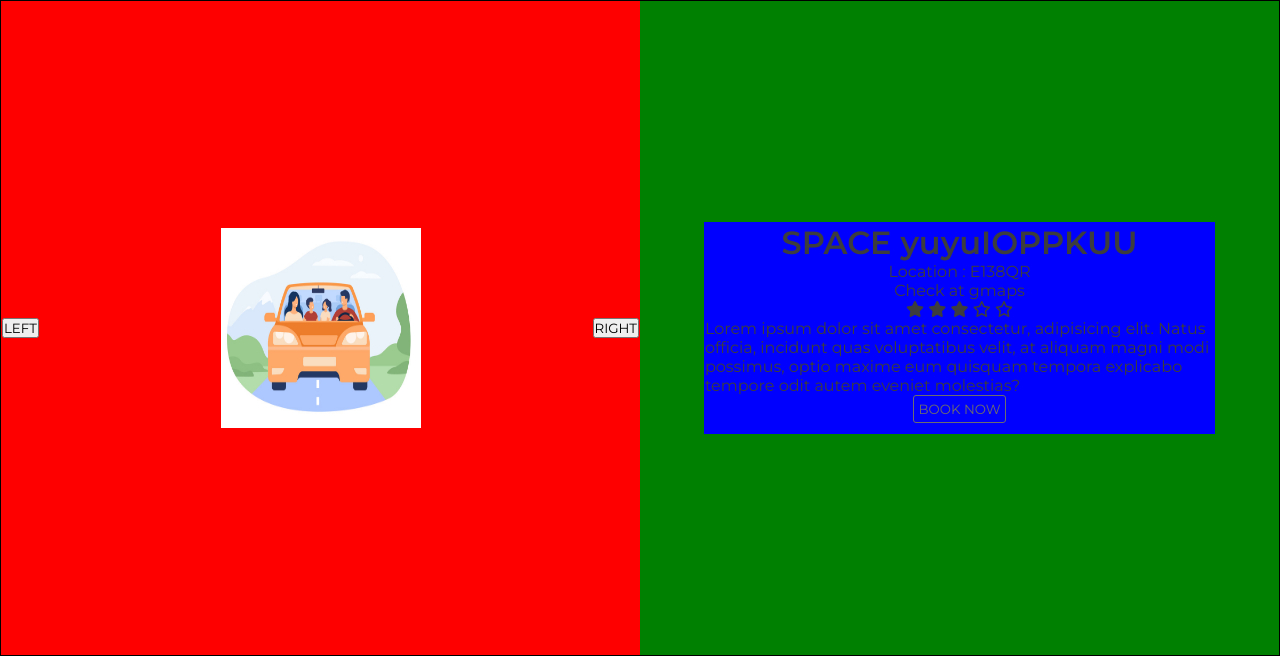
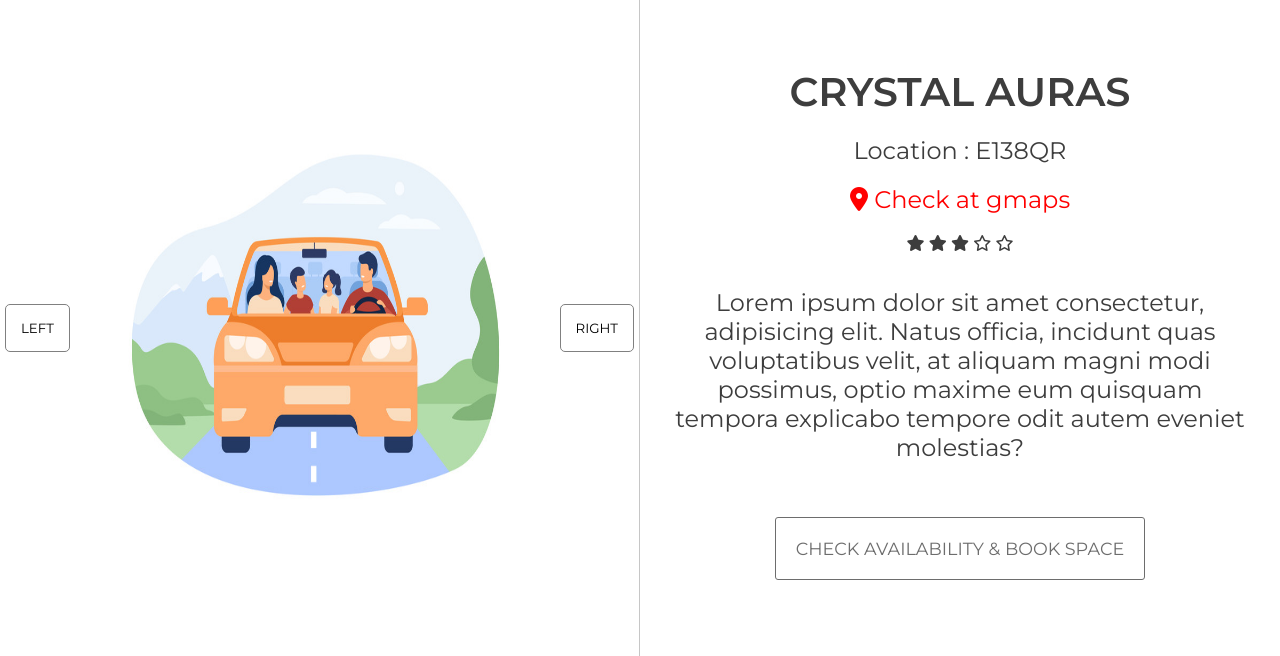
Before and after one commit to ArjunYes/spareParkPHP, a PHP site: page /single_space.php in a window 1280 px wide. Shown: the part 144-800 px from the top of the page. Run offline with PHP 8.4, Linux system fonts and the light colour scheme.

Commit message:
Updates on single space

```diff
--- a/main.css
+++ b/main.css
@@ -502,42 +502,76 @@ body {
   height: 200px;
 }
 
+.gmaps {
+  color: red;
+  cursor: pointer;
+}
+
 .space_info {
   min-height: 82vh;
-  border: 1px solid black;
   height: 221px;
   display: grid;
   grid-template-columns: repeat(2, 1fr);
-  background-color: green;
+}
+.space_info p {
+  font-size: 1.5rem;
+  text-align: center;
 }
 .space_info .space_image {
   position: relative;
   display: flex;
   align-items: center;
   justify-content: center;
-  background-color: red;
-  border: 1px solid red;
+  border-right: 1px solid rgb(198, 198, 198);
 }
 .space_info .space_image img {
-  height: 200px;
-  width: 200px;
+  height: 400px;
+  width: 400px;
 }
 .space_info .space_image .nav_btn {
   position: absolute;
+  border: none;
+  background-color: transparent;
+  border: 1px solid gray;
+  padding: 15px;
+  border-radius: 5px;
+  cursor: pointer;
+}
+.space_info .space_image .nav_btn:hover {
+  background-color: #6d6d6d;
+  color: white;
+  cursor: pointer;
+  transition: ease-in-out all 0.2s;
 }
 .space_info .space_image .nav_left {
-  left: 0;
+  left: 5;
 }
 .space_info .space_image .nav_right {
-  right: 0;
+  right: 5;
 }
 .space_info .space_detail {
   display: flex;
   align-items: center;
   flex-direction: column;
-  width: 80%;
+  width: 90%;
   margin: auto;
   justify-content: center;
-  background-color: blue;
-  border: 1px solid blue;
+}
+.space_info .detail_margin {
+  margin-top: 10px;
+  margin-bottom: 10px;
+}
+.space_info .space_title {
+  font-size: 2.5rem;
+  text-align: center;
+}
+.space_info .extra_pad {
+  font-size: 1.1rem;
+  padding: 20px;
+  margin-top: 30px;
+  margin-bottom: 20px;
+}
+.space_info .desc {
+  margin-top: 25px;
+  margin-bottom: 25px;
 }/*# sourceMappingURL=main.css.map */
--- a/main.scss
+++ b/main.scss
@@ -612,46 +612,93 @@ body {
 }
 
 
+.gmaps{
+    color: red;
+    cursor: pointer;
+}
 .space_info{
 
     min-height: 82vh;
-    border: 1px solid black;
+    // border: 1px solid black;
     height: 221px;
     display: grid;
     grid-template-columns: repeat(2,1fr);
-    background-color: green;
-
+    // background-color: green;
+    p{
+        font-size: 1.5rem;
+        text-align: center;
+    }
 
     .space_image{
         position: relative;
         display: flex;
         align-items: center;
         justify-content: center;
-        background-color: red;
-        border : 1px solid red;
+        // background-color: red;
+        border-right : 1px solid rgb(198, 198, 198);
+        // box-shadow: rgba(0, 0, 0, 0.24)  8px;
+
         img{
-            height: 200px;
-            width: 200px;
+            height: 400px;
+            width: 400px;
         }
+
+
         .nav_btn{
             position: absolute;
+            border: none;
+            background-color: transparent;
+            border: 1px solid gray;
+            padding: 15px;
+            border-radius: 5px;
+            cursor: pointer;
+
+            &:hover {
+                background-color: #6d6d6d;
+                color: white;
+                cursor: pointer;
+                transition: ease-in-out all .2s
+            }
+
         }
         .nav_left{
-            left: 0;
+            left: 5;
         }
         .nav_right{
-            right: 0;
+            right: 5;
         }
 
     }
+
     .space_detail{
         display: flex;
         align-items: center;
         flex-direction: column;
-        width: 80%;
+        width: 90%;
         margin: auto;
         justify-content: center;
-        background-color: blue;
-        border:1px solid blue;
+        // background-color: blue;
+        // border:1px solid blue;
+
+    }
+
+    .detail_margin{
+        margin-top: 10px;
+        margin-bottom: 10px;
+    }
+
+    .space_title{
+        font-size: 2.5rem;
+        text-align: center;
+    }
+    .extra_pad{
+        font-size: 1.1rem;
+        padding: 20px;
+        margin-top: 30px;
+        margin-bottom: 20px;
+    }
+    .desc{
+        margin-top: 25px;
+        margin-bottom: 25px;
     }
 }
--- a/single_space.php
+++ b/single_space.php
@@ -28,7 +28,7 @@
             <img class="filter-green" src="images/big-parking-sign-svgrepo-com.svg" alt="">
         </div>
         <ul class="navitems">
-            <li><a class="" href="#home">Home </a></li>
+            <li><a class="" href="index.php/#home">Home </a></li>
             <li><a class="" href="#home">Spaces </a></li>
             <li><a href="#about">About</a></li>
             <li><a href="#platforms">Platforms</a></li>
@@ -45,9 +45,10 @@
             <button class="nav_btn nav_right">RIGHT</button>
         </div>
         <div class="space_detail">
-            <h1 class="space_title">SPACE yuyuIOPPKUU</h1>
+            <h1 class="space_title detail_margin">CRYSTAL AURAS</h1>
             <p class="detail_margin">Location : E138QR</p>
-            <p class="detail_margin">Check at gmaps</p>
+            <p class="detail_margin gmaps"><i class="fa fa-thin fa-location-dot"></i> Check at gmaps  </p>
+
             <div class="detail_margin star">
                 <i class="fa-solid fa-star"></i>
                 <i class="fa-solid fa-star"></i>
@@ -55,8 +56,8 @@
                 <i class="fa-regular fa-star"></i>
                 <i class="fa-regular fa-star"></i>
             </div>
-            <p>Lorem ipsum dolor sit amet consectetur, adipisicing elit. Natus officia, incidunt quas voluptatibus velit, at aliquam magni modi possimus, optio maxime eum quisquam tempora explicabo tempore odit autem eveniet molestias?</p>
-            <button class="btn">BOOK NOW</button>
+            <p class="desc">Lorem ipsum dolor sit amet consectetur, adipisicing elit. Natus officia, incidunt quas voluptatibus velit, at aliquam magni modi possimus, optio maxime eum quisquam tempora explicabo tempore odit autem eveniet molestias?</p>
+            <button class="btn_new extra_pad">CHECK AVAILABILITY & BOOK SPACE</button>
         </div>
     </div>
 
```
Also changed, not shown: 1 other file.
